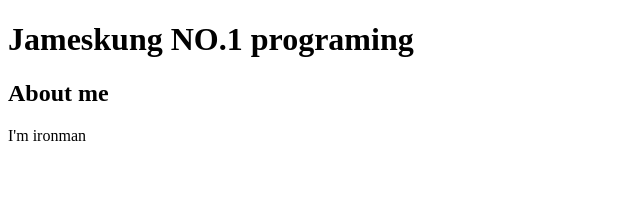
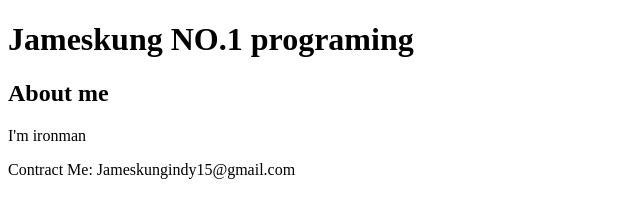
Before and after one commit to Jameswrk/Project-Game, a plain HTML site: page index.html in a window 1280 px wide. Shown: the whole page, without its empty margins (0-640 px from the left). Drawn offline with Linux system fonts and the light colour scheme.

Commit message:
Add footer

```diff
--- a/index.html
+++ b/index.html
@@ -10,5 +10,6 @@
    <h1>Jameskung NO.1 programing</h1>
    <h2>About me</h2>
    <p>I'm ironman</p>
+   <footer>Contract Me: Jameskungindy15@gmail.com</footer>
 </body>
 </html>
```
